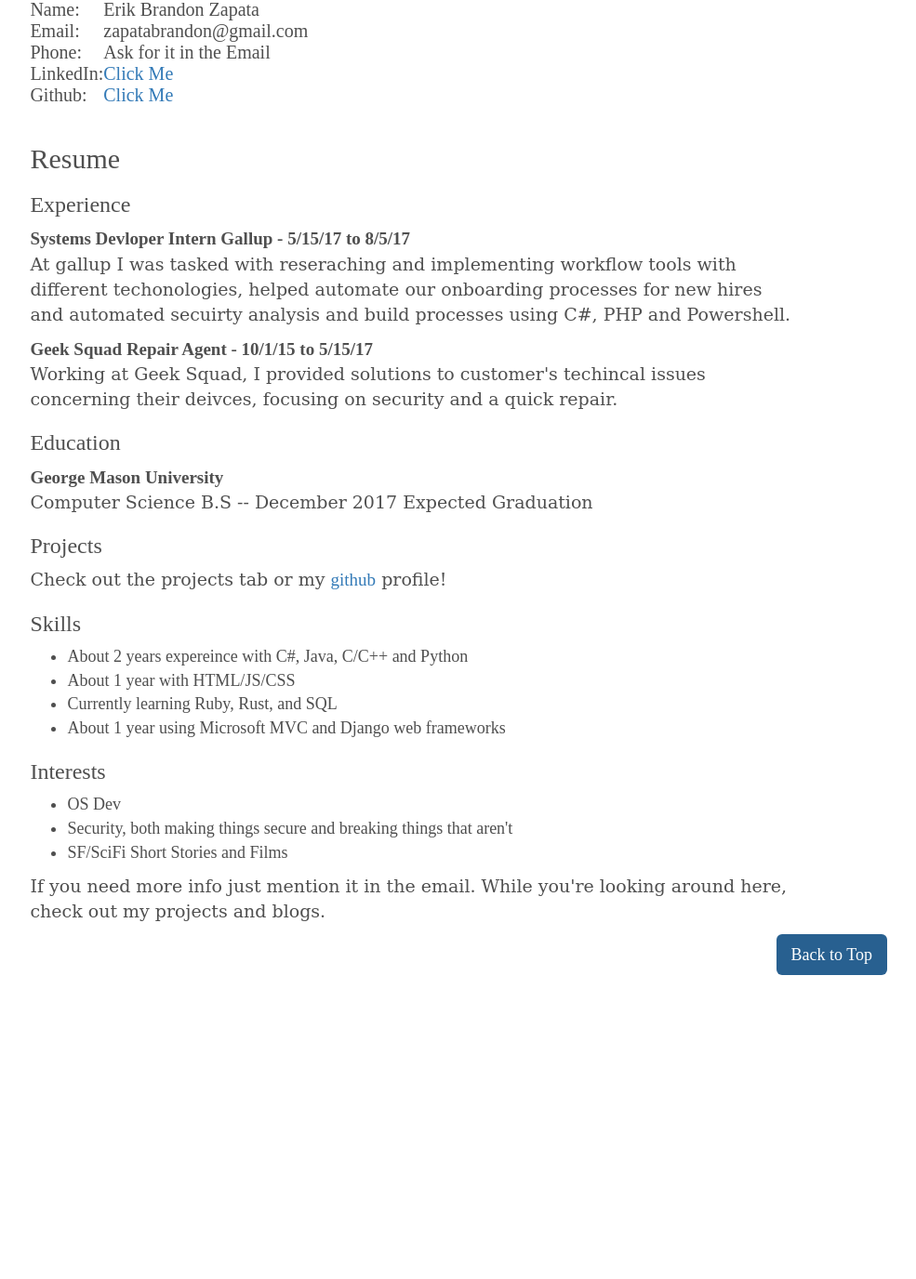
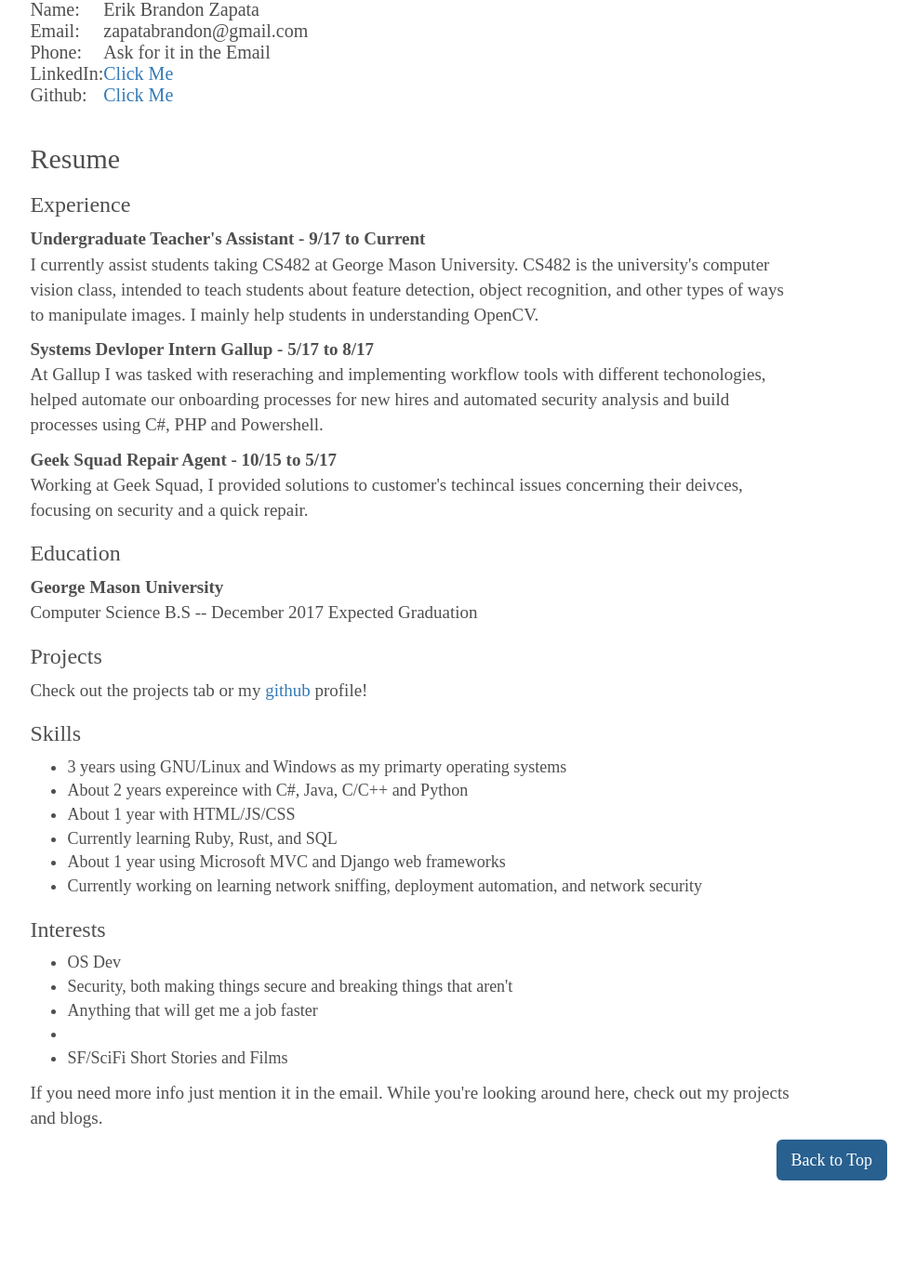
Before and after one commit to ErikBZ/instant-crush, a Django app: template templates/contact_me.html in a window 1280 px wide. Shown: the part 114-1490 px from the top of the page at 93% size, without its empty margins (198-1183 px from the left). Before the commit the page ends 1163 px from the top, so only its background shows below. Run offline with Django 3.2, Linux system fonts and the light colour scheme; the template is opened without the code that fills it, so the values that code supplies are empty; some libraries are stand-ins or nearby versions.

Commit message:
Fixes and upates some css and info for my resume

```diff
--- a/blog/static/css/base.css
+++ b/blog/static/css/base.css
@@ -43,7 +43,6 @@ li.nav-item a:hover{
 }
 
 .view p{
-	font-family: DejaVu serif;
 }
 
 button a{
--- a/templates/contact_me.html
+++ b/templates/contact_me.html
@@ -33,13 +33,19 @@
 	<h2>Resume</h2>
 	<h3>Experience</h3>
 		<p>
-			<strong>Systems Devloper Intern Gallup - 5/15/17 to 8/5/17</strong><br>
-			At gallup I was tasked with reseraching and implementing workflow tools with different
-			techonologies, helped automate our onboarding processes for new hires and automated secuirty
+			<strong>Undergraduate Teacher's Assistant - 9/17 to Current</strong><br>
+			I currently assist students taking CS482 at George Mason University. CS482 is the university's
+			computer vision class, intended to teach students about feature detection, object recognition,
+			and other types of ways to manipulate images. I mainly help students in understanding OpenCV.
+		</p>
+		<p>
+			<strong>Systems Devloper Intern Gallup - 5/17 to 8/17</strong><br>
+			At Gallup I was tasked with reseraching and implementing workflow tools with different
+			techonologies, helped automate our onboarding processes for new hires and automated security
 			analysis and build processes using C#, PHP and Powershell.
 		</p>
 		<p>
-			<strong>Geek Squad Repair Agent - 10/1/15 to 5/15/17</strong><br>
+			<strong>Geek Squad Repair Agent - 10/15 to 5/17</strong><br>
 			Working at Geek Squad, I provided solutions to customer's techincal issues concerning
 			their deivces, focusing on security and a quick repair.
 		</p>
@@ -52,15 +58,18 @@
 		<p>Check out the projects tab or my <a href="https://github.com/ErikBZ">github</a> profile!</p>
 	<h3>Skills</h3>
 		<ul>
+			<li>3 years using GNU/Linux and Windows as my primarty operating systems</li>
 			<li>About 2 years expereince with C#, Java, C/C++ and Python</li>
 			<li>About 1 year with HTML/JS/CSS</li>
 			<li>Currently learning Ruby, Rust, and SQL</li>
 			<li>About 1 year using Microsoft MVC and Django web frameworks</li>
+			<li>Currently working on learning network sniffing, deployment automation, and network security</li>
 		</ul>
 	<h3>Interests</h3>
 		<ul>
 			<li>OS Dev</li>
 			<li>Security, both making things secure and breaking things that aren't</li>
+			<li>Anything that will get me a job faster<li>
 			<li>SF/SciFi Short Stories and Films</li>
 		</ul>
 
```
